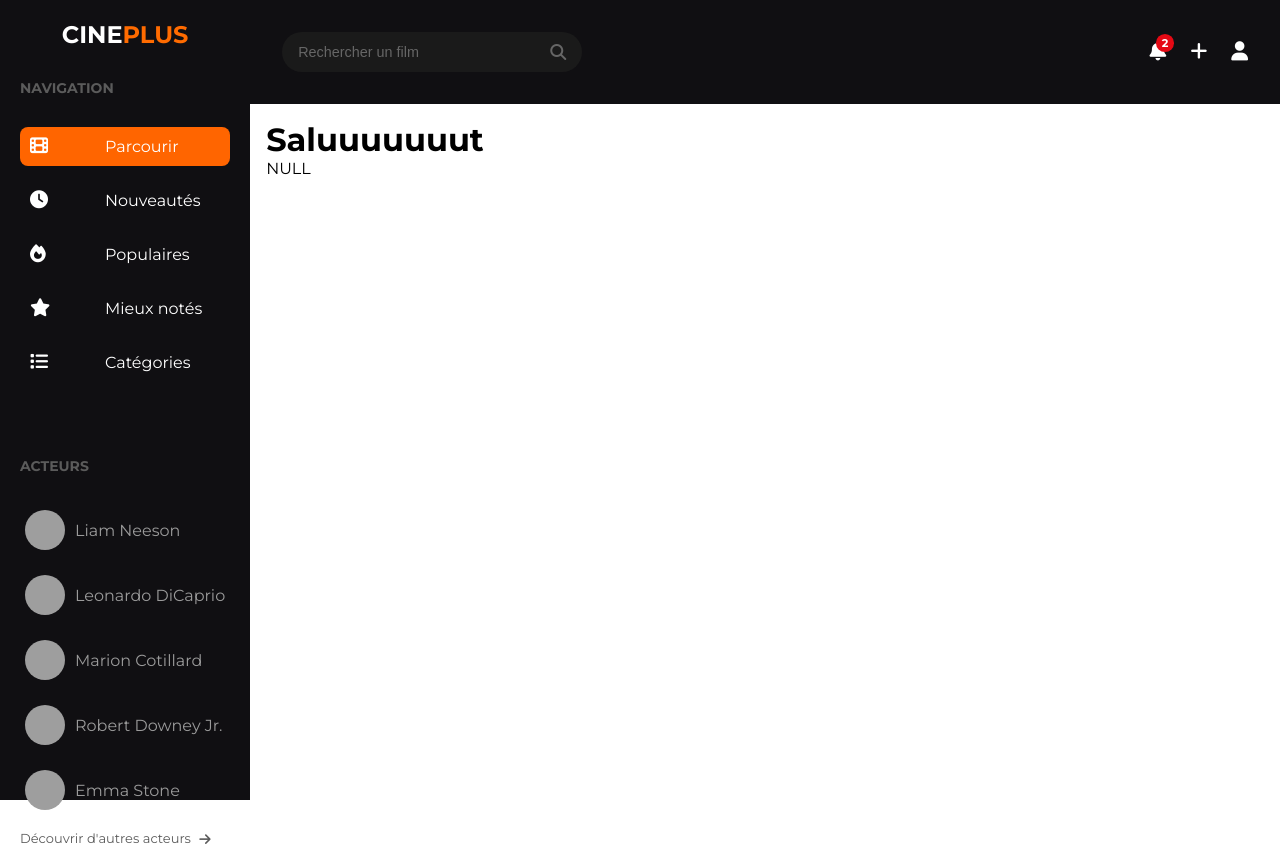
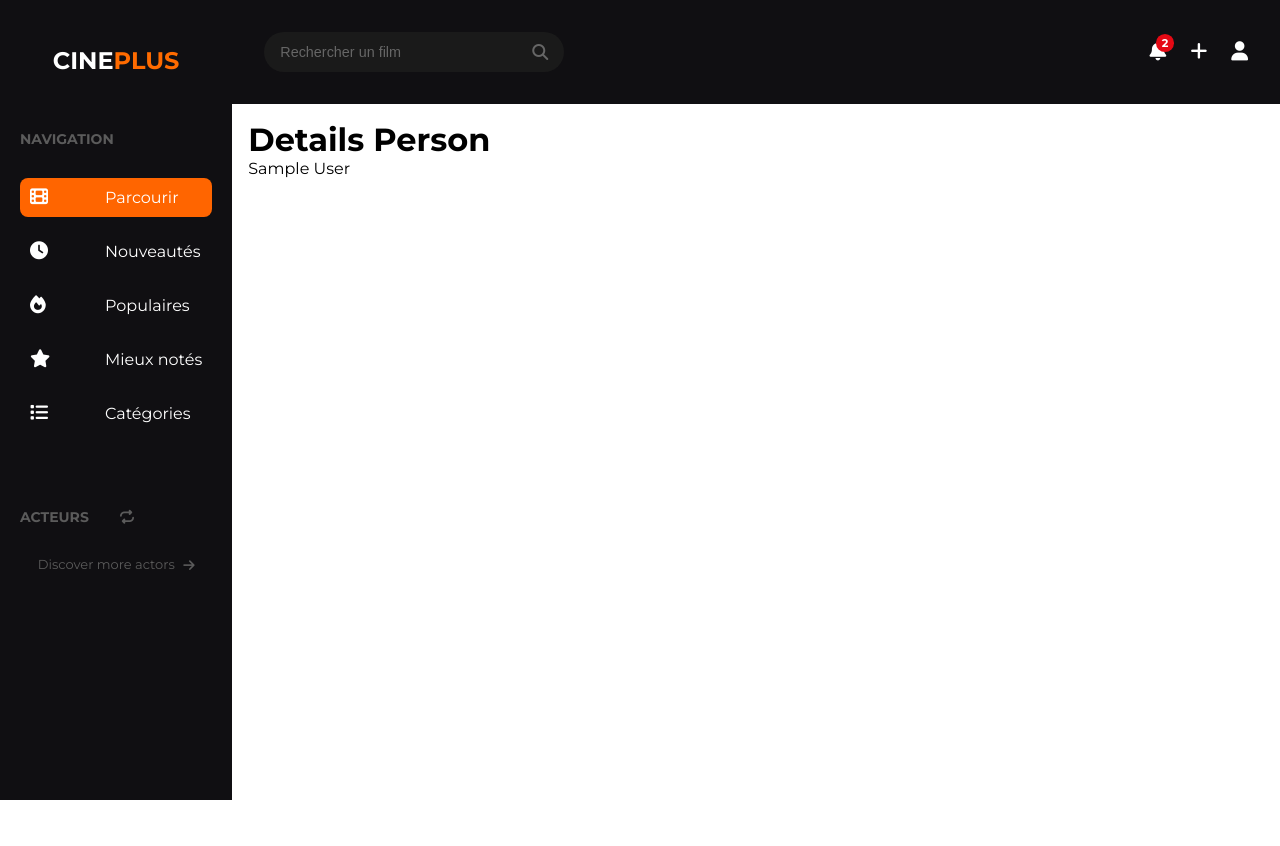
Before and after one commit to LouisHyt/Cinema-MVC, a PHP site: template php/view/detailsPerson.php in a window 1280 px wide. After the commit the page ends 800 px from the top, so only its background shows below. Run offline with PHP 8.4, Linux system fonts and the light colour scheme; the template is opened without the code that fills it: most values are stand-ins (such as "Sample title", 1, 10 or a date in 2020); data that the repository does not hold is empty; grey boxes are pictures that could not be loaded.

Commit message:
Added Person model and controller

```diff
--- a/php/public/css/navbar.css
+++ b/php/public/css/navbar.css
@@ -47,7 +47,7 @@
     position: relative;
 }
 
-.notification-badge {
+.notifications {
     position: absolute;
     top: -8px;
     right: -8px;
--- a/php/public/css/sidebar.css
+++ b/php/public/css/sidebar.css
@@ -24,7 +24,31 @@
     color: #ff6b00;
 }
 
-.navigation h3, .actors h3 {
+.title_section {
+    color: var(--discrete-clr);
+    font-size: 14px;
+    margin-bottom: 30px;
+    text-transform: uppercase;
+    display: grid;
+    grid-template-columns: 85px auto;
+    align-items: center;
+    gap: 15px;
+
+    & > h3 {
+        font-size: 14px;
+    }
+
+    & > .switch-persons {
+        transition: color 200ms linear;
+        cursor: pointer;
+    }
+
+    & > .switch-persons:hover{
+        color: rgb(158, 158, 158);
+    }
+}
+
+.navigation h3{
     color: var(--discrete-clr);
     font-size: 14px;
     margin-bottom: 30px;
@@ -65,29 +89,43 @@
     font-size: 18px;
 }
 
-.actors {
+.persons {
     margin-top: 30px;
 }
 
-.actors-list {
+.persons-list {
     list-style: none;
     padding: 0;
 }
 
-.actors-list li {
+.persons-list li {
     display: flex;
     align-items: center;
     margin-bottom: 15px;
     padding: 5px;
     border-radius: 8px;
     transition: background-color 0.3s;
+
+    & > a {
+        display: inline-flex;
+        justify-content: center;
+        align-items: center;
+        gap: 5px;
+    }
+
+    & > a > span {
+        overflow: hidden;
+        text-overflow: ellipsis;
+        white-space: nowrap;
+        width: 150px;
+    }
 }
 
-.actors-list li:hover {
+.persons-list li:hover {
     background-color: #333;
 }
 
-.actors-list img {
+.persons-list img {
     width: 40px;
     height: 40px;
     border-radius: 50%;
@@ -95,16 +133,19 @@
     object-fit: cover;
 }
 
-.actors-list span {
+.persons-list span {
     color: rgb(155, 155, 155);
 }
 
 .discover-more {
+    display: block;
     color: var(--discrete-clr);
     font-size: 13px;
-    margin-top: 15px;
+    margin-top: 25px;
     gap: 5px;
     transition: color 0.3s;
+    width: 100%;
+    text-align: center;
 
     & > i {
         vertical-align: bottom;
@@ -115,3 +156,7 @@
 .discover-more:hover {
     color: #ff6b00;
 }
+
+.persons.hidden {
+    display: none;
+}
--- a/php/public/css/style.css
+++ b/php/public/css/style.css
@@ -4,6 +4,14 @@
     --accent-clr: #FF6500;
     --discrete-clr: #5B5B5B;
     --background-clr: #100F12;
+
+    --angle: 90deg;
+}
+
+@property --angle {
+    syntax: '<angle>';
+    initial-value: 0deg;
+    inherits: false;
 }
 
 @layer reset {
--- /dev/null
+++ b/php/public/js/sidebar.js
@@ -0,0 +1,10 @@
+const switchPersons = document.querySelectorAll(".switch-persons");
+
+for(const switchPerson of switchPersons){
+    switchPerson.addEventListener("click", e => {
+        const personBlock = e.currentTarget.closest(".persons");
+        const hiddenElement = document.querySelector(".persons.hidden");
+        personBlock.classList.add("hidden");
+        hiddenElement.classList.remove("hidden");
+    })
+}
--- a/php/view/detailsPerson.php
+++ b/php/view/detailsPerson.php
@@ -1,12 +1,13 @@
 <?php ob_start(); ?>
 
-<h1>Saluuuuuuut</h1>
+<h1>Details Person</h1>
+
+<p><?= $person["full_name"] ?></p>
 
 <?php
 
-var_dump($person);
-
-$title = "Details person";
+$title = "Details : " . $person["full_name"];
 $content = ob_get_clean();
+$metadesc = "Description page for the actor ";
 
 require 'view/template.php';
--- a/php/view/homePage.php
+++ b/php/view/homePage.php
@@ -1,10 +1,11 @@
 <?php ob_start(); ?>
 
-<h1>Saluuuuuuut</h1>
+<h1>Home page</h1>
 
 <?php
 
 $title = "Home Page";
 $content = ob_get_clean();
+$metadesc = "Home page of the website CinePlus";
 
 require 'view/template.php';
--- a/php/view/listMovies.php
+++ b/php/view/listMovies.php
@@ -1,6 +1,6 @@
 <?php ob_start(); ?>
 
-<h1>Saluuuuuuut</h1>
+<h1>List Movies</h1>
 
 <?php
 
@@ -8,5 +8,6 @@ var_dump($movies);
 
 $title = "Liste des films";
 $content = ob_get_clean();
+$metadesc = "Display all the movies available";
 
 require 'view/template.php';
--- a/php/view/partials/navbar.php
+++ b/php/view/partials/navbar.php
@@ -7,7 +7,7 @@
     <div class="nav-icons">
         <a href="#" class="nav-icon">
             <i class="fas fa-bell"></i>
-            <span class="notification-badge">2</span>
+            <span class="notifications">2</span>
         </a>
         <a href="#" class="nav-icon">
             <i class="fas fa-plus"></i>
--- a/php/view/partials/sidebar.php
+++ b/php/view/partials/sidebar.php
@@ -1,4 +1,18 @@
+<?php
+
+    use Services\Utils;
+
+    $persons = Utils::getPersons();
+    $actors = $persons["actors"];
+    $directors = $persons["directors"];
+
+?>
+
+
+
 <link rel="stylesheet" href="public/css/sidebar.css">
+<script src="public/js/sidebar.js" defer></script>
+
 <aside id="sidebar">
 
     <div class="logo">
@@ -40,32 +54,52 @@
         </ul>
     </div>
 
-    <div class="actors">
-        <h3>Acteurs</h3>
-        <ul class="actors-list">
-            <li>
-                <img src="public/images/actors/liam-neeson.jpg" alt="Liam Neeson">
-                <span>Liam Neeson</span>
-            </li>
-            <li>
-                <img src="public/images/actors/leonardo-dicaprio.jpg" alt="Leonardo DiCaprio">
-                <span>Leonardo DiCaprio</span>
-            </li>
-            <li>
-                <img src="public/images/actors/marion-cotillard.jpg" alt="Marion Cotillard">
-                <span>Marion Cotillard</span>
-            </li>
-            <li>
-                <img src="public/images/actors/robert-downey-jr.jpg" alt="Robert Downey Jr.">
-                <span>Robert Downey Jr.</span>
-            </li>
-            <li>
-                <img src="public/images/actors/emma-stone.jpg" alt="Emma Stone">
-                <span>Emma Stone</span>
-            </li>
+    <!-- Actors -->
+    <div class="actors persons">
+        <div class="title_section">
+            <h3>Acteurs</h3>
+            <i class="fa-solid fa-repeat switch-persons"></i>
+        </div>
+        <ul class="actors-list persons-list">
+
+            <?php foreach($actors as $actor) { ?>
+
+                <li>
+                    <a href="./?action=detailsPerson&id=<?= $actor["id_person"]?>">
+                        <img src="<?= $actor["profile_url"] ?>" alt="<?= "Profile picture of". $actor["full_name"] ?>">
+                        <span> <?= $actor["full_name"] ?> </span>
+                    </a>
+                </li>
+
+            <?php } ?>
+
         </ul>
-        <a href="#" class="discover-more">
-            <span>Découvrir d'autres acteurs</span>
+        <a href="./?action=listActors" class="discover-more">
+            <span>Discover more actors</span>
+            <i class="fa-solid fa-arrow-right"></i>
+        </a>
+    </div>
+
+    <!-- Directors -->
+    <div class="directors persons hidden">
+        <div class="title_section">
+            <h3>Directors </h3>
+            <i class="fa-solid fa-repeat switch-persons"></i>
+        </div>
+        <ul class="directors-list persons-list">
+            <?php foreach($directors as $director) { ?>
+
+                <li>
+                    <a href="./?action=detailsPerson&id=<?= $director["id_person"]?>">
+                        <img src="<?= $director["profile_url"] ?>" alt="<?= "Profile picture of". $director["full_name"] ?>">
+                        <span> <?= $director["full_name"] ?> </span>
+                    </a>
+                </li>
+
+            <?php } ?>
+        </ul>
+        <a href="./?action=listDirectors" class="discover-more">
+            <span>Discover more directors</span>
             <i class="fa-solid fa-arrow-right"></i>
         </a>
     </div>
--- a/php/view/template.php
+++ b/php/view/template.php
@@ -2,6 +2,7 @@
 <head>
     <meta charset="UTF-8">
     <meta name="viewport" content="width=device-width, initial-scale=1.0">
+    <meta name="description" content="<?= $metadesc ?>">
     <link rel="stylesheet" href="https://cdnjs.cloudflare.com/ajax/libs/font-awesome/6.5.1/css/all.min.css">
     <link rel="stylesheet" href="public/css/style.css">
     <title><?= $title ?></title>
```
Also changed, not shown: php/controller/CinemaController.php (+0 -49 lines), php/controller/PersonController.php (added, +25 -0 lines), php/controller/movieController.php (added, +21 -0 lines), php/index.php (+9 -5 lines), php/model/manager/MovieManager.php (added, +30 -0 lines), php/model/manager/PersonManager.php (added, +38 -0 lines), php/services/Utils.php (added, +35 -0 lines), php/view/detailsMovie.php (+11 -0 lines).
